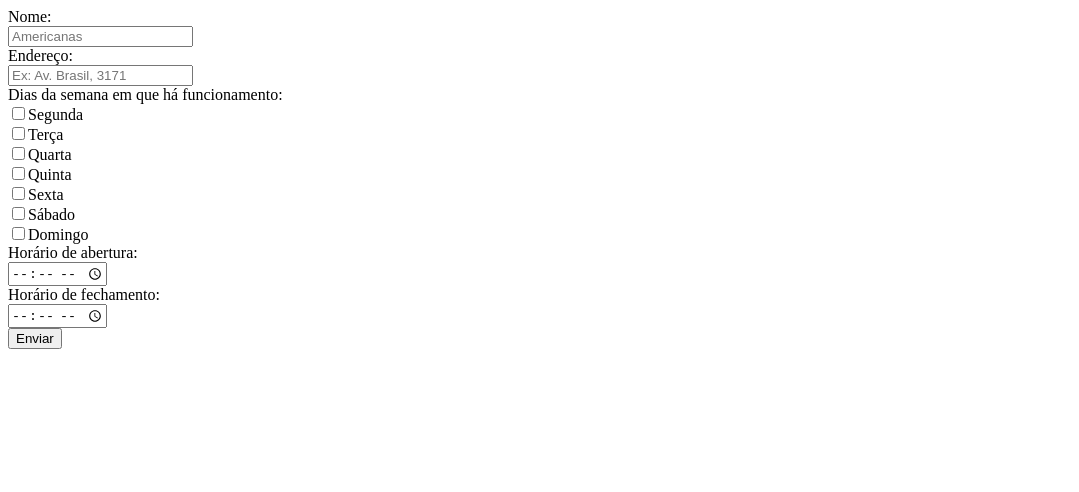
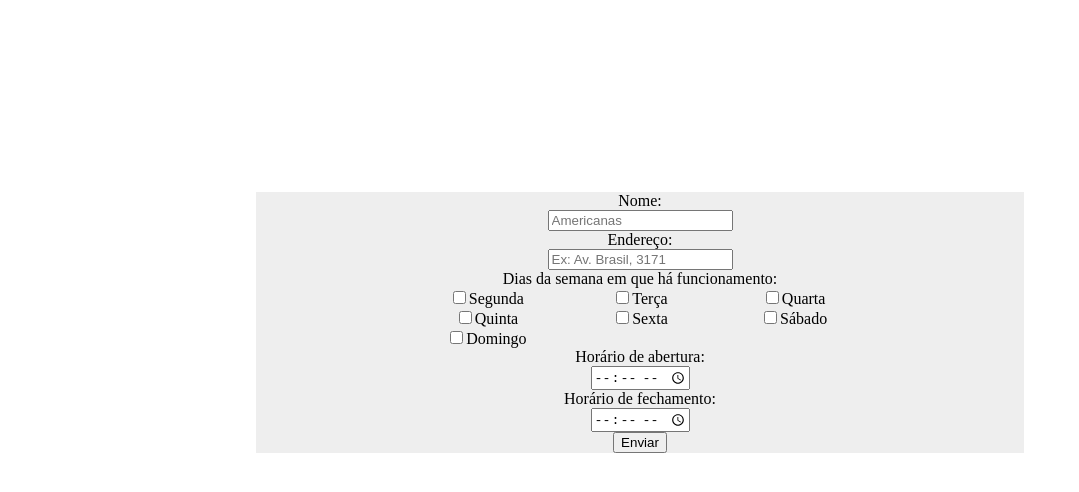
Before and after one commit to arthurfcruz/Forms-Loja, a plain HTML site: page index.html in a window 1280 px wide. Shown: the whole page, without its empty margins (0-1079 px from the left). Drawn offline with Linux system fonts and the light colour scheme.

Commit message:
2.1 parte 3

```diff
--- a/index.html
+++ b/index.html
@@ -7,6 +7,43 @@
     <link rel="stylesheet" href="style.css">
     <title>Cadastro de Loja</title>
 </head>
+<style>
+    html {
+        box-sizing: border-box;
+        font-size: 16px;
+    }
+
+    *,
+    *:before,
+    *:after {
+        box-sizing: inherit;
+    }
+
+    body,
+    h1,
+    h2,
+    h3,
+    h4,
+    h5,
+    h6,
+    p,
+    ol,
+    ul {
+        margin: 0;
+        padding: 0;
+        font-weight: normal;
+    }
+
+    ol,
+    ul {
+        list-style: none;
+    }
+
+    img {
+        max-width: 100%;
+        height: auto;
+    }
+</style>
 <body>
     <section class="content">
         <form id="formulario" action="api.flit.com.br/submeterDados" method="get">
@@ -18,15 +55,31 @@
                 <label for="endereco">Endereço:</label><br>
                 <input class="input" type="text" id="endereco" placeholder="Ex: Av. Brasil, 3171">
             </div>
-        <div class ="form">
+            <div>
                 <label for="">Dias da semana em que há funcionamento:</label><br>
+            </div>
+            <div class ="form dias">
+                <div>
                     <input id="dia" type="checkbox">Segunda<br>
+                </div>
+                <div>
                     <input id="dia1" type="checkbox">Terça<br>
+                </div>
+                <div>
                     <input id="dia2" type="checkbox">Quarta<br>
+                </div>
+                <div>
                     <input id="dia3" type="checkbox">Quinta<br>
+                </div>
+                <div>
                     <input id="dia4" type="checkbox">Sexta<br>
+                </div>
+                <div>
                     <input id="dia5" type="checkbox">Sábado<br>
+                </div>
+                <div>
                     <input id="dia6" type="checkbox">Domingo<br>
+                </div>
             </div>
             <div class ="form">
                 <label for="funcionamento">Horário de abertura:</label><br>
--- a/style.css
+++ b/style.css
@@ -0,0 +1,32 @@
+.content{
+    justify-content: center;
+    text-align: center;
+    margin-top: 15%;
+    margin-left: 20%;
+    margin-right: 20%;
+    background-color: #EEEEEE;
+}
+
+.dias{
+    display: grid;
+    justify-content: center;
+    text-align: center;
+}
+
+@media screen and (min-width: 401px), (max-width: 799px) {
+    .dias {
+        grid-template-columns: 40% 40%;
+    }
+}
+
+@media screen and (max-width: 400px) {
+    .dias{
+        grid-template-columns: 80%;
+    }
+}
+
+@media screen and (min-width: 800px) {
+    .dias{
+        grid-template-columns: 20% 20% 20%;
+    }
+}
```
Lines whose indentation alone changed are shown as unchanged.
